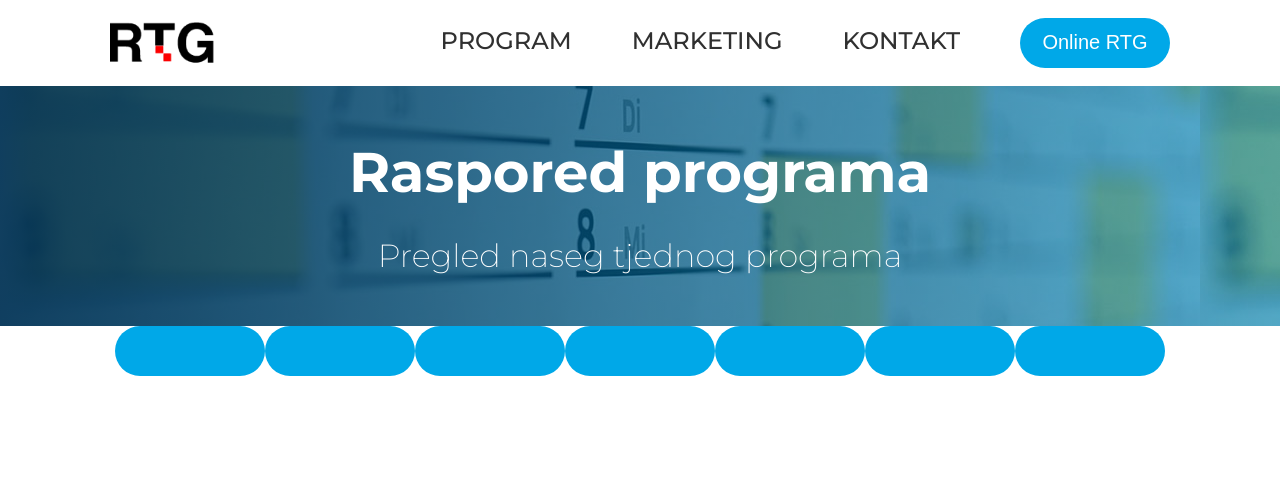
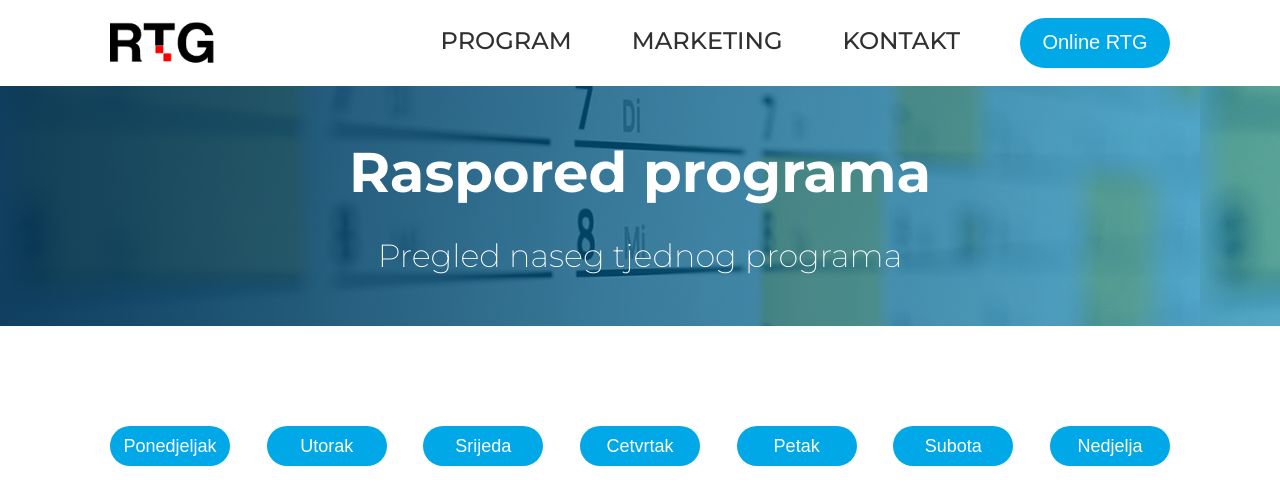
Before and after one commit to MilicTG/radio-tg, a React (Create React App) app: page /program in a window 1280 px wide. Shown: the top 504 px of the page. Built offline with nearby package versions, Linux system fonts and the light colour scheme.

Commit message:
fixed hahahaha

```diff
--- a/src/components/buttons/DayBtn.js
+++ b/src/components/buttons/DayBtn.js
@@ -4,7 +4,11 @@ import { theme } from "../../styles/theme";
 import { device } from "../../styles/responsive";
 
 const OnlineBtn = props => {
-  return <ButtonContainer>{props.day}</ButtonContainer>;
+  return (
+    <ButtonContainer>
+      <p>{props.children}</p>
+    </ButtonContainer>
+  );
 };
 
 const ButtonContainer = styled.button`
@@ -33,10 +37,10 @@ const ButtonContainer = styled.button`
   }
   @media ${device.deviceDesktop} {
     display: flex;
-    width: 15rem;
-    height: 5rem;
+    width: 12rem;
+    height: 4rem;
     p {
-      font-size: 2rem;
+      font-size: 1.8rem;
     }
   }
   :hover {
--- a/src/pages/ProgramPage.js
+++ b/src/pages/ProgramPage.js
@@ -27,8 +27,9 @@ const ProgramPage = () => {
 
 const ButtonContainer = styled.section`
   display: flex;
-  justify-content: center;
+  justify-content: space-between;
   flex-flow: row;
+  padding: 10rem 0;
 `;
 
 export default ProgramPage;
```
